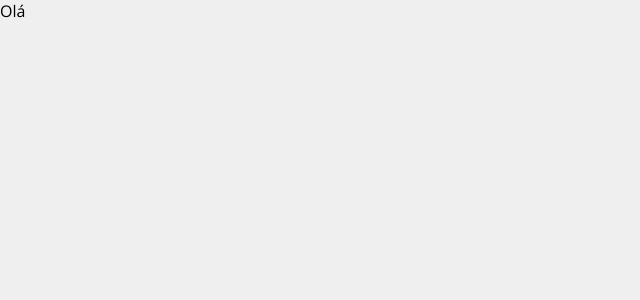
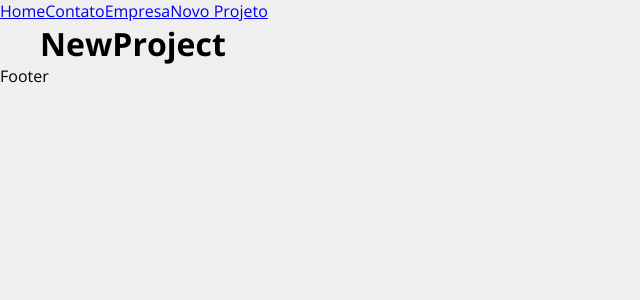
Before and after one commit to luizfilipeyep/costs, a React (Vite) app: page /newproject in a window 1280 px wide. Shown: the top 300 px of the page, without its empty margins (0-640 px from the left). Built offline with nearby package versions, Linux system fonts and the light colour scheme.

Commit message:
project structure

```diff
--- a/src/App.jsx
+++ b/src/App.jsx
@@ -1,8 +1,32 @@
+import { BrowserRouter as Router, Routes, Route, Link } from "react-router-dom"
+
+import Home from "./components/pages/Home"
+import Company from "./components/pages/Company"
+import Contact from "./components/pages/Contact"
+import NewProject from "./components/pages/NewProject"
+import Container from "./components/layout/Container"
+
 function App() {
   return (
-    <>
-      Olá
-    </>
+    <Router>
+      <div>
+        <Link to="/">Home</Link>
+        <Link to="/contact">Contato</Link>
+        <Link to="/company">Empresa</Link>
+        <Link to="/newproject">Novo Projeto</Link>
+      </div>
+
+      <Container customClass="min-height">
+        <Routes>
+            <Route exact path="/" element={<Home />} />
+            <Route path="/company" element={<Company />} />
+            <Route path="/contact" element={<Contact/>} />
+            <Route path="/newproject" element={<NewProject />} />
+        </Routes>
+      </Container>
+
+      <p>Footer</p>
+    </Router>
   )
 }
 
--- /dev/null
+++ b/src/components/layout/Container.jsx
@@ -0,0 +1,11 @@
+import styles from "./Container.module.css"
+
+function Container(props) {
+  return (
+    <div className={`${styles.container} ${styles[props.customClass]}`}>
+      {props.children}
+    </div>
+   );
+}
+
+export default Container;
--- /dev/null
+++ b/src/components/layout/Container.module.css
@@ -0,0 +1,20 @@
+.container {
+  width: 1200px;
+  display: flex;
+  justify-content: space-between;
+  margin: 0 auto;
+  flex-wrap: wrap;
+}
+
+.min-heigth {
+  min-height: 75vh;
+}
+
+.start {
+  justify-content: flex-start;
+}
+
+.column {
+  flex-direction: column;
+  justify-content: flex-start;
+}
--- /dev/null
+++ b/src/components/pages/Company.jsx
@@ -0,0 +1,9 @@
+function Company() {
+  return (
+    <>
+      <h1>Company</h1>
+    </>
+   );
+}
+
+export default Company;
--- /dev/null
+++ b/src/components/pages/Contact.jsx
@@ -0,0 +1,9 @@
+function Contact() {
+  return (
+    <>
+      <h1>Contact</h1>
+    </>
+   );
+}
+
+export default Contact;
--- /dev/null
+++ b/src/components/pages/Home.jsx
@@ -0,0 +1,9 @@
+function Home() {
+  return (
+    <>
+      <h1>Home</h1>
+    </>
+   );
+}
+
+export default Home;
--- /dev/null
+++ b/src/components/pages/NewProject.jsx
@@ -0,0 +1,9 @@
+function NewProject() {
+  return (
+    <>
+      <h1>NewProject</h1>
+    </>
+   );
+}
+
+export default NewProject;
```
